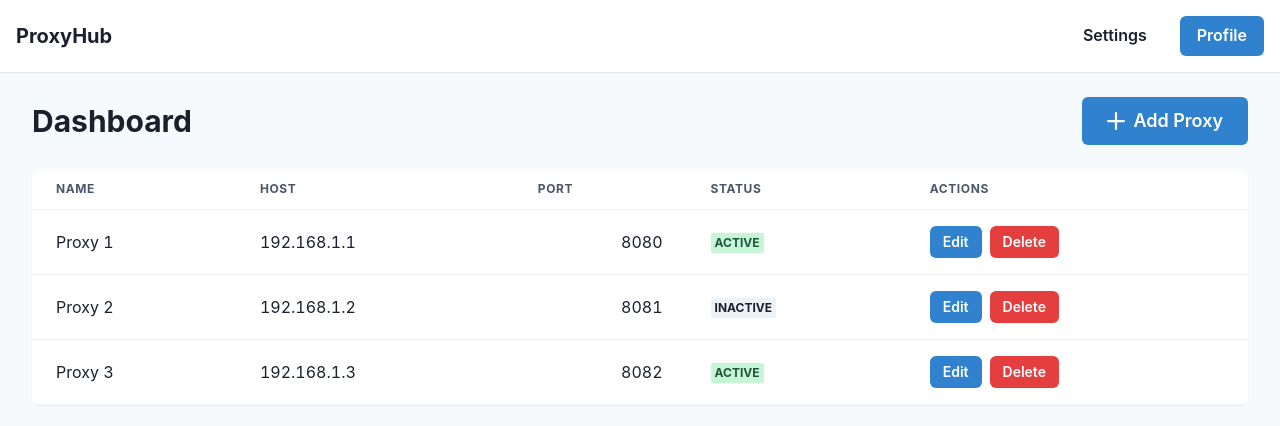
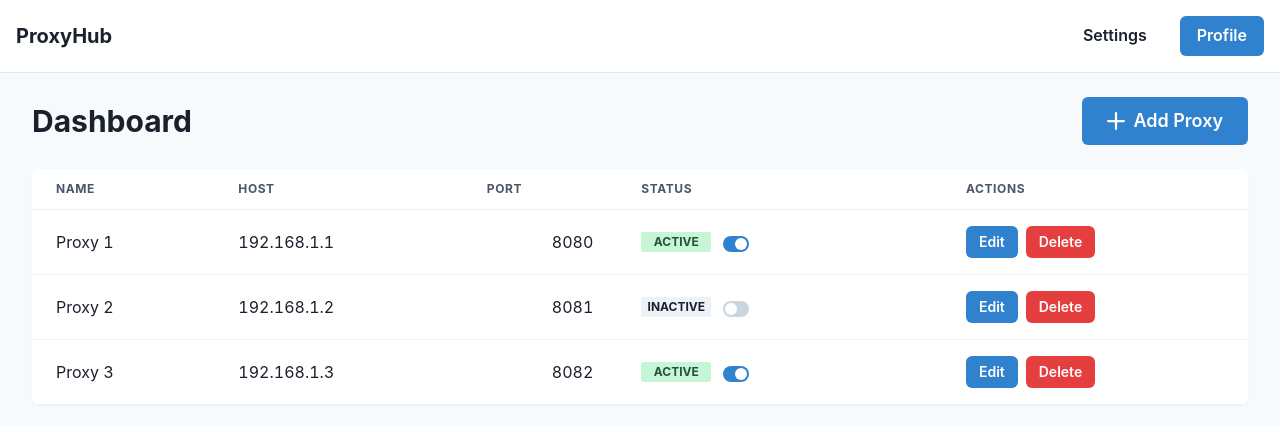
Before and after one commit to MHaiDev/proxyhub, a React (Vite) app in the folder proxyhub-frontend/: page /dashboard in a window 1280 px wide. Shown: the top 426 px of the page. Built offline with nearby package versions, Linux system fonts and the light colour scheme.

Commit message:
Improve proxy status toggle UX - Replace tooltip with custom hover text - Fix status toggle alignment - Add visual feedback for status changes

```diff
--- a/proxyhub-frontend/src/components/ProxyList.jsx
+++ b/proxyhub-frontend/src/components/ProxyList.jsx
@@ -8,8 +8,12 @@ import {
   Button,
   Badge,
   HStack,
-  Box
+  Box,
+  Switch,
+  Text
 } from '@chakra-ui/react'
+import { useState } from 'react'
+import { useProxies } from '../context/ProxyContext'
 
 // Mock data - will be replaced with real API data later
 const MOCK_PROXIES = [
@@ -19,6 +23,9 @@ const MOCK_PROXIES = [
 ]
 
 const ProxyList = ({ proxies, onEdit, onDelete }) => {
+  const { toggleProxyStatus } = useProxies()
+  const [hoveredId, setHoveredId] = useState(null)
+
   const getStatusColor = (status) => {
     return status === 'active' ? 'green' : 'gray'
   }
@@ -42,9 +49,43 @@ const ProxyList = ({ proxies, onEdit, onDelete }) => {
               <Td>{proxy.host}</Td>
               <Td isNumeric>{proxy.port}</Td>
               <Td>
-                <Badge colorScheme={getStatusColor(proxy.status)}>
-                  {proxy.status}
-                </Badge>
+                <HStack spacing={3} justifyContent="flex-start" minW="140px">
+                  <Badge
+                    colorScheme={getStatusColor(proxy.status)}
+                    width="70px"
+                    textAlign="center"
+                  >
+                    {proxy.status}
+                  </Badge>
+                  <Box position="relative">
+                    {hoveredId === proxy.id && (
+                      <Text
+                        position="absolute"
+                        bottom="100%"
+                        left="50%"
+                        transform="translateX(-50%)"
+                        fontSize="xs"
+                        color="gray.600"
+                        mb={1}
+                        whiteSpace="nowrap"
+                        bg="white"
+                        px={2}
+                        py={1}
+                        borderRadius="md"
+                        boxShadow="sm"
+                      >
+                        Click to {proxy.status === 'active' ? 'deactivate' : 'activate'}
+                      </Text>
+                    )}
+                    <Switch
+                      size="sm"
+                      isChecked={proxy.status === 'active'}
+                      onChange={() => toggleProxyStatus(proxy.id)}
+                      onMouseEnter={() => setHoveredId(proxy.id)}
+                      onMouseLeave={() => setHoveredId(null)}
+                    />
+                  </Box>
+                </HStack>
               </Td>
               <Td>
                 <HStack spacing={2}>
--- a/proxyhub-frontend/src/context/ProxyContext.jsx
+++ b/proxyhub-frontend/src/context/ProxyContext.jsx
@@ -1,4 +1,5 @@
 import { createContext, useContext, useState } from 'react'
+import { useToast } from '@chakra-ui/react'
 import PropTypes from 'prop-types'
 
 const ProxyContext = createContext(null)
@@ -9,27 +10,64 @@ export const ProxyProvider = ({ children }) => {
     { id: 2, name: 'Proxy 2', host: '192.168.1.2', port: 8081, status: 'inactive' },
     { id: 3, name: 'Proxy 3', host: '192.168.1.3', port: 8082, status: 'active' }
   ])
+  const toast = useToast()
+
+  const showToast = (title, status = 'success') => {
+    toast({
+      title,
+      status,
+      duration: 3000,
+      isClosable: true,
+      position: 'top-right'
+    })
+  }
 
   const addProxy = (proxy) => {
-    setProxies([...proxies, { ...proxy, id: Date.now() }])
+    try {
+      setProxies([...proxies, { ...proxy, id: Date.now() }])
+      showToast('Proxy added successfully')
+    } catch (error) {
+      showToast('Failed to add proxy', 'error')
+      console.error('Error adding proxy:', error)
+    }
   }
 
   const updateProxy = (id, updatedProxy) => {
-    setProxies(proxies.map(proxy =>
-      proxy.id === id ? { ...updatedProxy, id } : proxy
-    ))
+    try {
+      setProxies(proxies.map(proxy =>
+        proxy.id === id ? { ...updatedProxy, id } : proxy
+      ))
+      showToast('Proxy updated successfully')
+    } catch (error) {
+      showToast('Failed to update proxy', 'error')
+      console.error('Error updating proxy:', error)
+    }
   }
 
   const deleteProxy = (id) => {
-    setProxies(proxies.filter(proxy => proxy.id !== id))
+    try {
+      setProxies(proxies.filter(proxy => proxy.id !== id))
+      showToast('Proxy deleted successfully')
+    } catch (error) {
+      showToast('Failed to delete proxy', 'error')
+      console.error('Error deleting proxy:', error)
+    }
   }
 
   const toggleProxyStatus = (id) => {
-    setProxies(proxies.map(proxy =>
-      proxy.id === id
-        ? { ...proxy, status: proxy.status === 'active' ? 'inactive' : 'active' }
-        : proxy
-    ))
+    try {
+      setProxies(proxies.map(proxy => {
+        if (proxy.id === id) {
+          const newStatus = proxy.status === 'active' ? 'inactive' : 'active'
+          showToast(`Proxy ${newStatus}`)
+          return { ...proxy, status: newStatus }
+        }
+        return proxy
+      }))
+    } catch (error) {
+      showToast('Failed to toggle proxy status', 'error')
+      console.error('Error toggling proxy status:', error)
+    }
   }
 
   return (
```
